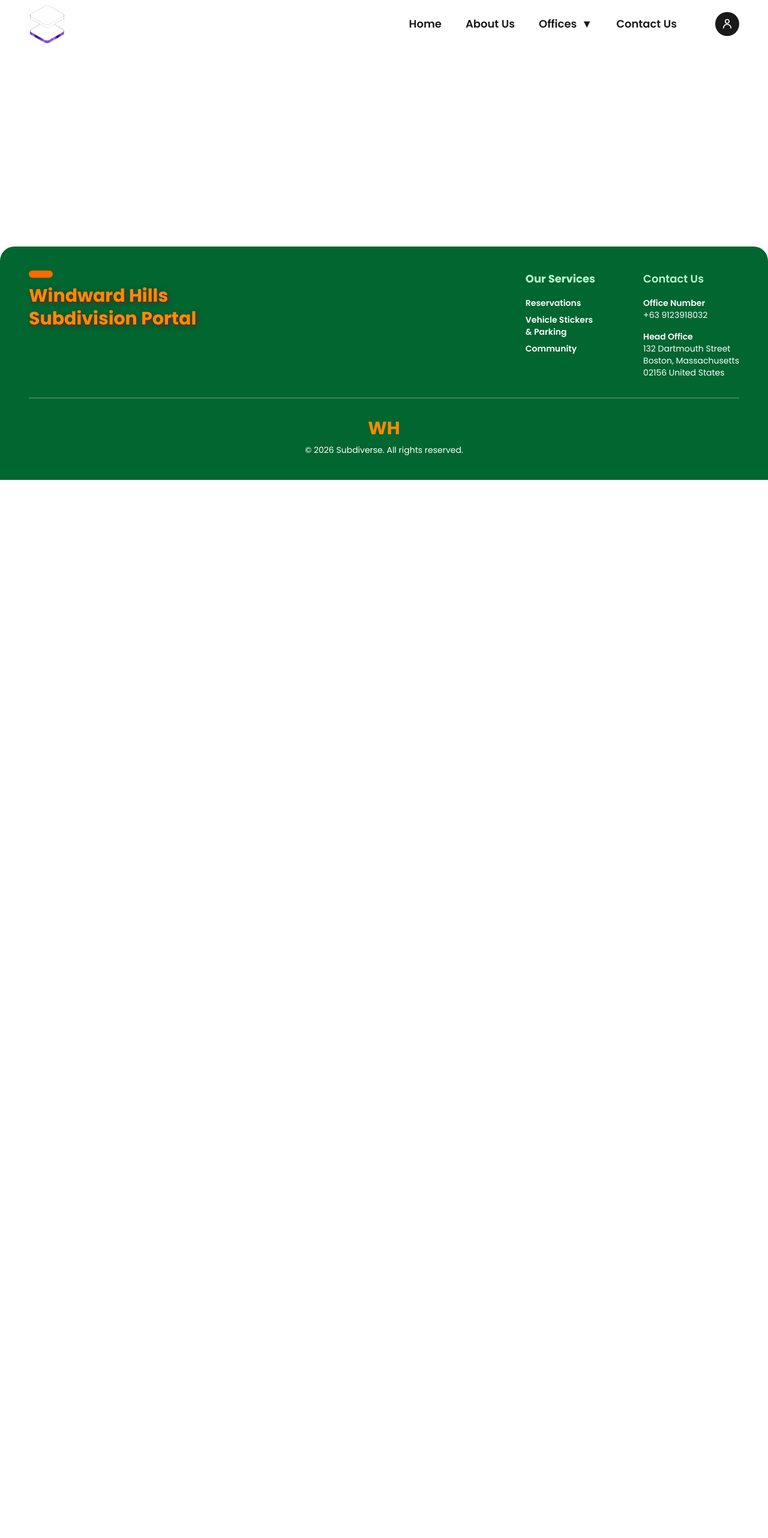
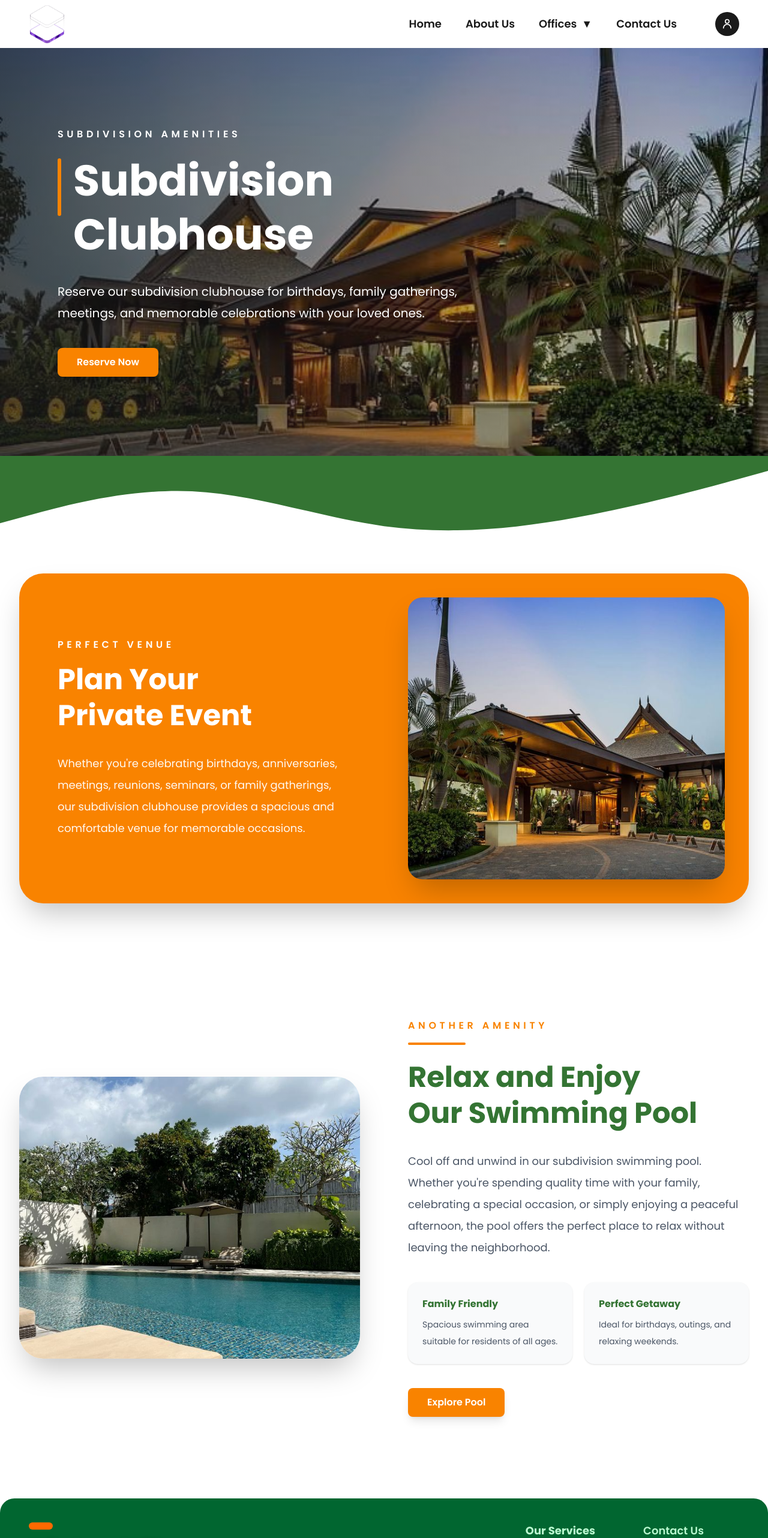
Before and after one commit to FioMartizano/Subdiverse, a React app in the folder frontend/: page /reservation/clubhouse in a window 1280 px wide. Shown: the top 2564 px of the page at 60% size. Before the commit the page ends 800 px from the top, so only its background shows below. Built offline with nearby package versions, Linux system fonts and the light colour scheme; the HTML template or start-up script is replaced by a standard one.

Commit message:
Clubhouse.jsx

```diff
--- a/frontend/src/AppRoutes.jsx
+++ b/frontend/src/AppRoutes.jsx
@@ -7,6 +7,7 @@ import AboutUs from "./pages/Guest/AboutUs";
 /*try*/
 import ReservationHome from "./pages/Resident/Reservation/ReservationHome";
 import BasketballCourt from "./pages/Resident/Reservation/BasketballCourt";
+import Clubhouse from "./pages/Resident/Reservation/Clubhouse";
 
 /*
 import Contact from "./pages/Guest/Contact";
@@ -68,6 +69,7 @@ function AppRoutes() {
       {/*try*/}
       <Route path="/reservation" element={<ReservationHome />} />
       <Route path="/reservation/court" element={<BasketballCourt />} />
+      <Route path="/reservation/clubhouse" element={<Clubhouse />} />
 
 
       {/*
--- /dev/null
+++ b/frontend/src/pages/Resident/Reservation/Clubhouse.jsx
@@ -0,0 +1,189 @@
+import { Link } from "react-router-dom";
+
+import clubhouseHome from "../../../assets/clubhouseHome.jpg";
+import clubhouseImg from "../../../assets/clubhouse.jpg";
+import poolImg from "../../../assets/pool.jpg";
+
+function Clubhouse() {
+  return (
+    <>
+
+      <div className="pt-20">
+
+        <section className="relative h-[85vh] bg-cover bg-center flex items-center" style={{ backgroundImage: `url(${clubhouseHome})` }}>
+
+          <div className="absolute inset-0 bg-gradient-to-r from-black/70 via-black/40 to-transparent"></div>
+          <div className="ml-10 lg:ml-24 max-w-3xl relative z-10">
+
+            <p className="uppercase tracking-[0.35em] text-white font-semibold mb-5">Subdivision Amenities</p>
+
+            <div className="flex items-start gap-5">
+
+              <div className="w-[6px] h-24 rounded-full bg-[var(--color-secondary)] mt-2"></div>
+
+              <div>
+
+                <h1 className="text-white text-5xl md:text-7xl font-bold leading-tight">Subdivision</h1>
+                <h1 className="text-white text-5xl md:text-7xl font-bold leading-tight">Clubhouse</h1>
+
+              </div>
+
+            </div>
+
+            <p className="text-white text-xl leading-9 mt-8 max-w-2xl">
+              Reserve our subdivision clubhouse for birthdays, family gatherings, meetings, and memorable celebrations with your loved ones.
+            </p>
+
+            <Link to="/reservation/clubhousePaymentS1" className="btn-reservation inline-block mt-10 shadow-xl">
+              Reserve Now
+            </Link>
+
+          </div>
+
+        </section>
+
+      </div>
+
+      {/*wave*/}
+
+      <div className="-mt-1">
+
+        <svg xmlns="http://www.w3.org/2000/svg" viewBox="0 0 1440 220" preserveAspectRatio="none" className="w-full h-[200px]">
+
+          <path fill="var(--color-primary)" d="M0,128L60,112C120,96,240,64,360,69.3C480,75,600,117,720,133.3C840,149,960,139,1080,117.3C1200,96,1320,64,1380,48L1440,32L1440,0L0,0Z" />
+
+        </svg>
+
+      </div>
+
+      {/*about clubhouse*/}
+
+      <section className="bg-white pb-24">
+
+        <div className="max-w-7xl mx-auto px-8">
+
+          <div className="bg-[var(--color-secondary)] rounded-[40px] shadow-2xl overflow-hidden">
+
+            <div className="grid lg:grid-cols-2 items-center">
+
+              <div className="p-10 lg:p-16 text-white">
+
+                <p className="uppercase tracking-[0.35em] font-semibold mb-4">Perfect Venue</p>
+
+                <h2 className="text-4xl lg:text-5xl font-bold leading-tight mb-8">
+                  Plan Your<br />Private Event
+                </h2>
+
+                <p className="text-lg leading-9 opacity-95">
+                  Whether you're celebrating birthdays, anniversaries, meetings, reunions, seminars, or family gatherings, our subdivision clubhouse provides a spacious and comfortable venue for memorable occasions.
+                </p>
+
+              </div>
+
+              {/* RIGHT */}
+
+              <div className="p-8 lg:p-10">
+
+                <div className="overflow-hidden rounded-3xl shadow-2xl">
+
+                  <img
+                    src={clubhouseImg}
+                    alt="Clubhouse"
+                    className="w-full h-[470px] object-cover transition duration-700 hover:scale-105"
+                  />
+
+                </div>
+
+              </div>
+
+            </div>
+
+          </div>
+
+        </div>
+
+      </section>
+
+    {/*pool*/}
+      <section className="py-24 bg-white">
+
+        <div className="max-w-7xl mx-auto px-8">
+
+          <div className="grid lg:grid-cols-2 gap-20 items-center">
+
+            {/*poolimage used*/}
+
+            <div className="order-2 lg:order-1">
+
+              <div className="overflow-hidden rounded-[40px] shadow-2xl">
+
+                <img
+                  src={poolImg}
+                  alt="Swimming Pool"
+                  className="w-full h-[470px] object-cover transition duration-700 hover:scale-105"
+                />
+
+              </div>
+
+            </div>
+
+
+            <div className="order-1 lg:order-2">
+
+              <p className="uppercase tracking-[0.35em] font-semibold text-[var(--color-secondary)] mb-4">
+                Another Amenity
+              </p>
+
+              <div className="w-24 h-1 rounded-full bg-[var(--color-secondary)] mb-6"></div>
+
+              <h2 className="text-4xl lg:text-5xl font-bold text-[var(--color-primary)] leading-tight mb-8">
+                Relax and Enjoy<br />Our Swimming Pool
+              </h2>
+
+              <p className="text-lg leading-9 text-gray-600 mb-10">
+                Cool off and unwind in our subdivision swimming pool. Whether you're spending quality time with your family, celebrating a special occasion, or simply enjoying a peaceful afternoon, the pool offers the perfect place to relax without leaving the neighborhood.
+              </p>
+
+              {/*details (edit?)*/}
+
+              <div className="grid grid-cols-2 gap-5 mb-10">
+
+                <div className="bg-gray-50 rounded-2xl p-6 shadow-sm hover:shadow-lg transition duration-300">
+
+                  <h3 className="font-bold text-[var(--color-primary)] mb-2">Family Friendly</h3>
+
+                  <p className="text-gray-600 text-sm leading-7">
+                    Spacious swimming area suitable for residents of all ages.
+                  </p>
+
+                </div>
+
+                <div className="bg-gray-50 rounded-2xl p-6 shadow-sm hover:shadow-lg transition duration-300">
+
+                  <h3 className="font-bold text-[var(--color-primary)] mb-2">Perfect Getaway</h3>
+
+                  <p className="text-gray-600 text-sm leading-7">
+                    Ideal for birthdays, outings, and relaxing weekends.
+                  </p>
+
+                </div>
+
+              </div>
+
+              <Link to="/reservation/pool" className="btn-reservation inline-block shadow-lg">
+                Explore Pool
+              </Link>
+
+            </div>
+
+          </div>
+
+        </div>
+
+      </section>
+
+    </>
+  );
+}
+
+export default Clubhouse;
```
Also changed, not shown: frontend/src/assets/clubhouseHome.jpg (added).
